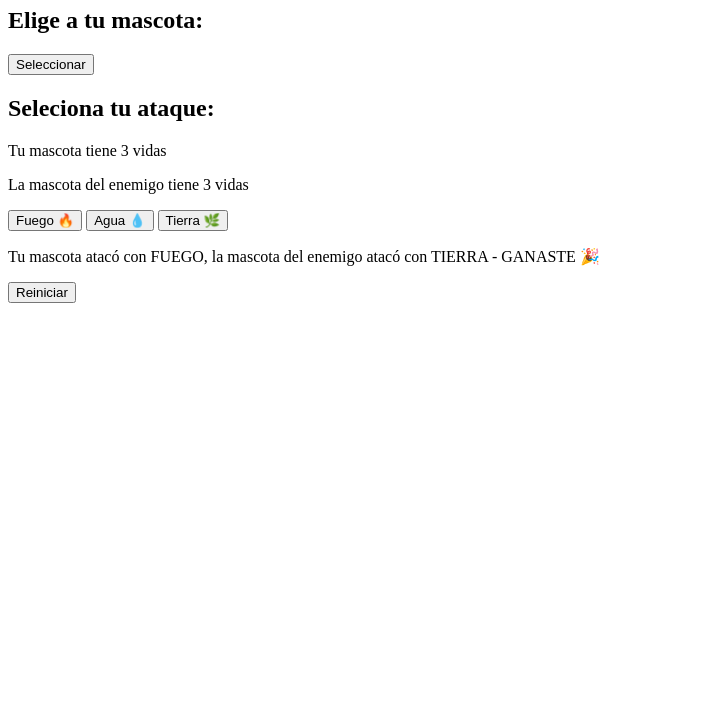
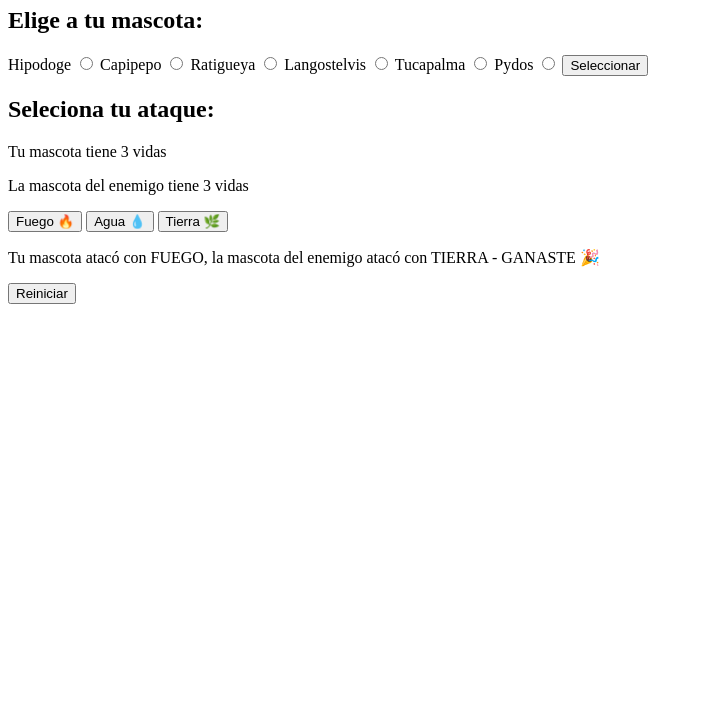
Before and after one commit to Priscy205/JuegoMokepon, a plain HTML site: page mokepon.html in a window 1280 px wide. Shown: the part 74-800 px from the top of the page, without its empty margins (0-703 px from the left). Drawn offline with Linux system fonts and the light colour scheme.

Commit message:
Maquetación a la seccion de seleccionar mascota

```diff
--- a/mokepon.html
+++ b/mokepon.html
@@ -9,6 +9,24 @@
 
         <section id="seleccionar-mascota">
             <h2>Elige a tu mascota: </h2>
+
+            <label for="hipodoge">Hipodoge</label>
+            <input type="radio" name="mascota" id="hipodoge" />
+
+            <label for="capipepo">Capipepo</label>
+            <input type="radio" name="mascota" id="capipepo"/>
+
+            <label for="ratigueya">Ratigueya</label>
+            <input type="radio" name="mascota" id="ratigueya" />
+
+            <label for="langostelvis">Langostelvis</label>
+            <input type="radio" name="mascota" id="langostelvis" />
+
+            <label for="tucapalma">Tucapalma</label>
+            <input type="radio" name="mascota" id="tucapalma"/>
+
+            <label for="pydos">Pydos</label>
+            <input type="radio" name="mascota" id="pydos" />
 
             <button>Seleccionar</button>
         </section>
```
